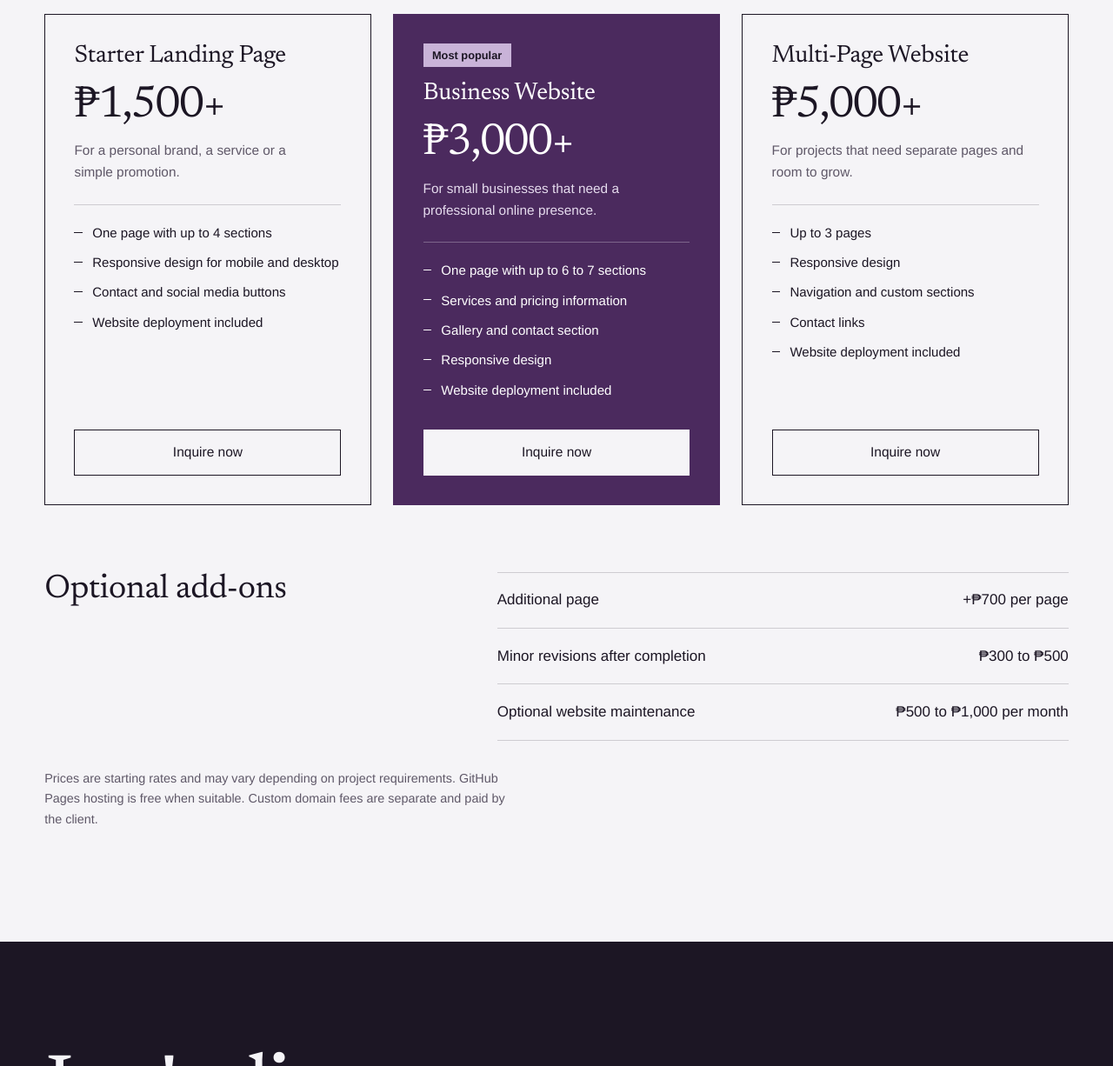
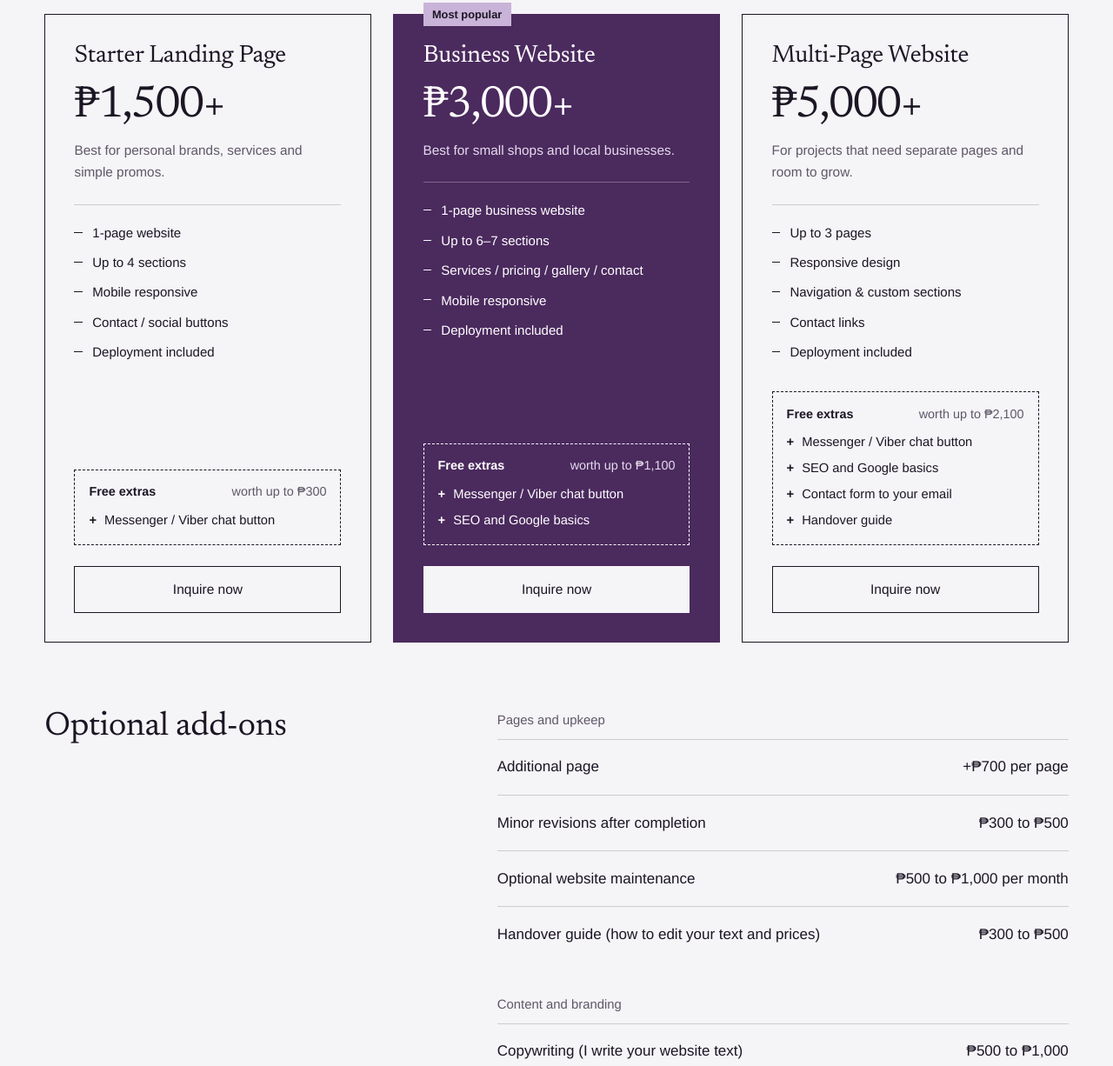
Before and after one commit to yapchicsie-eng/chicsie-portfolio, a plain HTML site: page index.html in a window 1280 px wide. Shown: the part 3503-4729 px from the top of the page at 87% size. Drawn offline with Linux system fonts and the light colour scheme; a web font is replaced by a local one.

Commit message:
Update website add-ons

```diff
--- a/index.html
+++ b/index.html
@@ -198,13 +198,20 @@
     <article class="package">
         <h3>Starter Landing Page</h3>
         <p class="package-price">₱1,500+</p>
-                        <p class="package-desc">For a personal brand, a service or a simple promotion.</p>
+        <p class="package-desc">Best for personal brands, services and simple promos.</p>
         <ul class="package-list">
-                            <li>One page with up to 4 sections</li>
-                            <li>Responsive design for mobile and desktop</li>
-                            <li>Contact and social media buttons</li>
-                            <li>Website deployment included</li>
+            <li>1-page website</li>
+            <li>Up to 4 sections</li>
+            <li>Mobile responsive</li>
+            <li>Contact / social buttons</li>
+            <li>Deployment included</li>
         </ul>
+        <div class="package-free">
+            <p class="package-free-head"><b>Free extras</b> <span>worth up to ₱300</span></p>
+            <ul>
+                <li>Messenger / Viber chat button</li>
+            </ul>
+        </div>
         <a href="https://t.me/itschikay" class="button button--line" target="_blank" rel="noopener noreferrer">Inquire now</a>
     </article>
 
@@ -212,14 +219,21 @@
         <span class="package-tag">Most popular</span>
         <h3>Business Website</h3>
         <p class="package-price">₱3,000+</p>
-                        <p class="package-desc">For small businesses that need a professional online presence.</p>
+        <p class="package-desc">Best for small shops and local businesses.</p>
         <ul class="package-list">
-                            <li>One page with up to 6 to 7 sections</li>
-                            <li>Services and pricing information</li>
-                            <li>Gallery and contact section</li>
-                            <li>Responsive design</li>
-                            <li>Website deployment included</li>
+            <li>1-page business website</li>
+            <li>Up to 6–7 sections</li>
+            <li>Services / pricing / gallery / contact</li>
+            <li>Mobile responsive</li>
+            <li>Deployment included</li>
         </ul>
+        <div class="package-free">
+            <p class="package-free-head"><b>Free extras</b> <span>worth up to ₱1,100</span></p>
+            <ul>
+                <li>Messenger / Viber chat button</li>
+                <li>SEO and Google basics</li>
+            </ul>
+        </div>
         <a href="https://t.me/itschikay" class="button button--light" target="_blank" rel="noopener noreferrer">Inquire now</a>
     </article>
 
@@ -230,10 +244,19 @@
         <ul class="package-list">
             <li>Up to 3 pages</li>
             <li>Responsive design</li>
-                            <li>Navigation and custom sections</li>
+            <li>Navigation &amp; custom sections</li>
             <li>Contact links</li>
-                            <li>Website deployment included</li>
+            <li>Deployment included</li>
         </ul>
+        <div class="package-free">
+            <p class="package-free-head"><b>Free extras</b> <span>worth up to ₱2,100</span></p>
+            <ul>
+                <li>Messenger / Viber chat button</li>
+                <li>SEO and Google basics</li>
+                <li>Contact form to your email</li>
+                <li>Handover guide</li>
+            </ul>
+        </div>
         <a href="https://t.me/itschikay" class="button button--line" target="_blank" rel="noopener noreferrer">Inquire now</a>
     </article>
 </div>
@@ -241,19 +264,34 @@
                 <div class="addons">
     <h3>Optional add-ons</h3>
     <div>
+        <p class="addon-group">Pages and upkeep</p>
         <div class="addon"><span>Additional page</span><strong>+₱700 per page</strong></div>
         <div class="addon"><span>Minor revisions after completion</span><strong>₱300 to ₱500</strong></div>
         <div class="addon"><span>Optional website maintenance</span><strong>₱500 to ₱1,000 per month</strong></div>
+        <div class="addon"><span>Handover guide (how to edit your text and prices)</span><strong>₱300 to ₱500</strong></div>
+
+        <p class="addon-group">Content and branding</p>
+        <div class="addon"><span>Copywriting (I write your website text)</span><strong>₱500 to ₱1,000</strong></div>
+        <div class="addon"><span>Brand mini-kit (wordmark, colors, fonts)</span><strong>₱800 to ₱1,500</strong></div>
+        <div class="addon"><span>Placeholder illustrations (when you have no photos yet)</span><strong>₱500 to ₱1,000</strong></div>
+        <div class="addon"><span>Menu, price list or FAQ section</span><strong>₱300 to ₱500 per section</strong></div>
+        <div class="addon"><span>Social media kit (matching post and cover graphics)</span><strong>₱500 to ₱1,000</strong></div>
+
+        <p class="addon-group">Getting found and contacted</p>
+        <div class="addon"><span>SEO and Google basics (titles, link previews, sitemap, map)</span><strong>₱500 to ₱800</strong></div>
+        <div class="addon"><span>Messenger, Viber or WhatsApp chat buttons</span><strong>₱200 to ₱300</strong></div>
+        <div class="addon"><span>Contact form that sends to your email</span><strong>₱300 to ₱500</strong></div>
+        <div class="addon"><span>Speed and accessibility check</span><strong>₱300 to ₱500</strong></div>
+        <div class="addon"><span>Bilingual pages (English and Filipino)</span><strong>From ₱1,000</strong></div>
     </div>
 </div>
 
                 <p class="services-note">
-                    Prices are starting rates and may vary depending on project requirements. GitHub Pages hosting is free when suitable. Custom domain fees are separate and paid by the client.
+    Prices are starting rates and may vary depending on project requirements. Add-ons are quoted per project. Contact forms use a free third-party service, and you will need to create the account. Illustrations are placeholders until you have your own photos. GitHub Pages hosting is free when suitable. Custom domain fees are separate and paid by the client.
 </p>
             </div>
         </section>
 
-        <!-- CONTACT -->
         <section class="section contact" id="contact" aria-labelledby="contact-title">
             <div class="container contact-grid">
                 <div>
--- a/style.css
+++ b/style.css
@@ -260,3 +260,18 @@ p { text-wrap: pretty; }
     .addon strong { text-align: left; }
     .footer-inner { flex-direction: column; }
 }
+
+.addon-group { margin-top: 2.25rem; padding-bottom: 0.6rem; font-size: 0.93rem; font-weight: 500; color: var(--muted); }
+.addon-group:first-child { margin-top: 0; }
+
+.package { position: relative; }
+.package-tag { position: absolute; top: -0.85rem; left: clamp(1.5rem, 2.6vw, 2.25rem); margin: 0; }
+.package-free { margin-top: auto; margin-bottom: 1.5rem; padding: 0.85rem 1rem 1rem; border: 1px dashed currentColor; }
+.package-free-head { display: flex; justify-content: space-between; flex-wrap: wrap; gap: 0.25rem 0.75rem; margin-bottom: 0.5rem; font-size: 0.9rem; }
+.package-free-head b { font-weight: 600; }
+.package-free-head span { color: var(--muted); }
+.package--featured .package-free-head span { color: #e6dcee; }
+.package-free ul { display: grid; gap: 0.35rem; font-size: 0.92rem; }
+.package-free li { position: relative; padding-left: 1.1rem; }
+.package-free li::before { content: "+"; position: absolute; left: 0; font-weight: 600; }
+.package-free + .button { margin-top: 0; }
```
Lines whose indentation alone changed are shown as unchanged.
